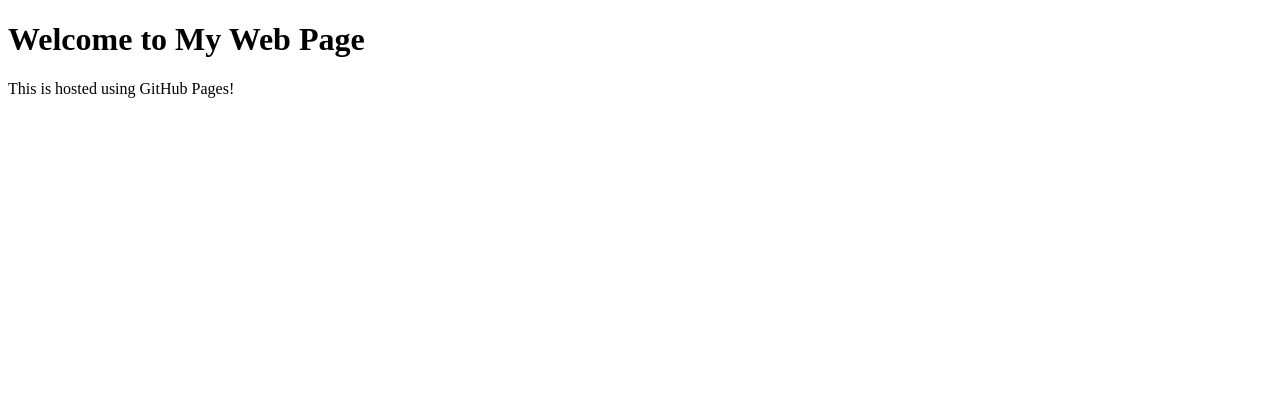
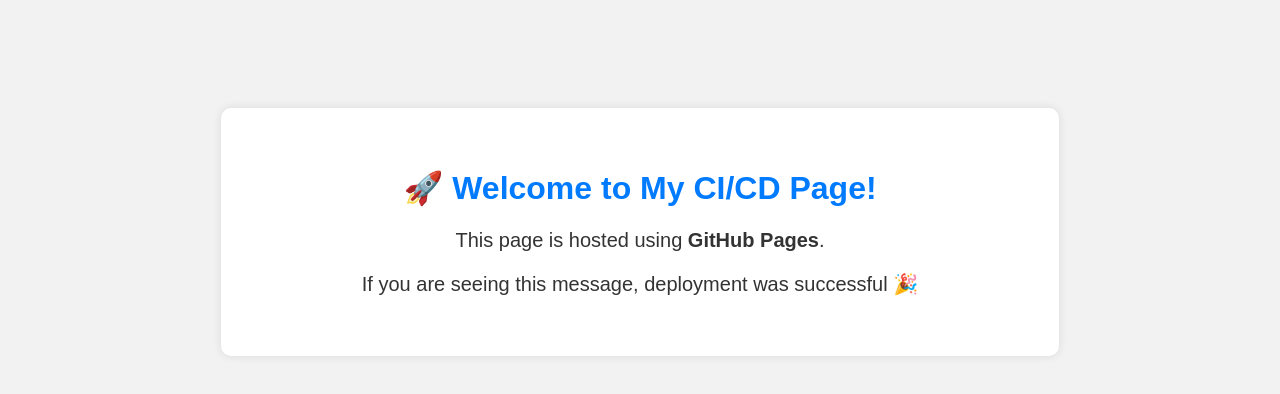
Before and after one commit to 2320030030/CI-CD-DEV-OPS, a plain HTML site: page index.html in a window 1280 px wide. Drawn offline with Linux system fonts and the light colour scheme.

Commit message:
Update index.html

```diff
--- a/index.html
+++ b/index.html
@@ -1,10 +1,37 @@
 <!DOCTYPE html>
-<html>
+<html lang="en">
 <head>
-    <title>My Simple Web Page</title>
+    <meta charset="UTF-8">
+    <title>CI/CD Web Page</title>
+    <style>
+        body {
+            background-color: #f2f2f2;
+            font-family: Arial, sans-serif;
+            text-align: center;
+            padding-top: 100px;
+        }
+        h1 {
+            color: #007bff;
+        }
+        p {
+            color: #333;
+            font-size: 20px;
+        }
+        .box {
+            background-color: white;
+            border-radius: 10px;
+            padding: 40px;
+            width: 60%;
+            margin: auto;
+            box-shadow: 0 0 10px rgba(0, 0, 0, 0.1);
+        }
+    </style>
 </head>
 <body>
-    <h1>Welcome to My Web Page</h1>
-    <p>This is hosted using GitHub Pages!</p>
+    <div class="box">
+        <h1>🚀 Welcome to My CI/CD Page!</h1>
+        <p>This page is hosted using <strong>GitHub Pages</strong>.</p>
+        <p>If you are seeing this message, deployment was successful 🎉</p>
+    </div>
 </body>
 </html>
```
